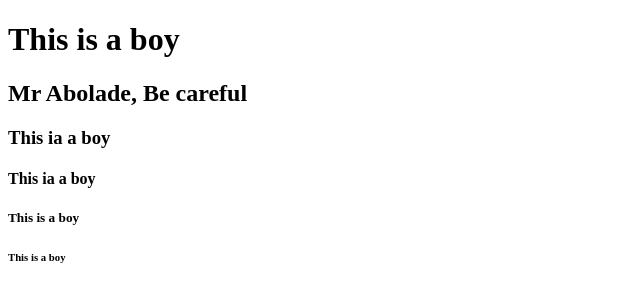
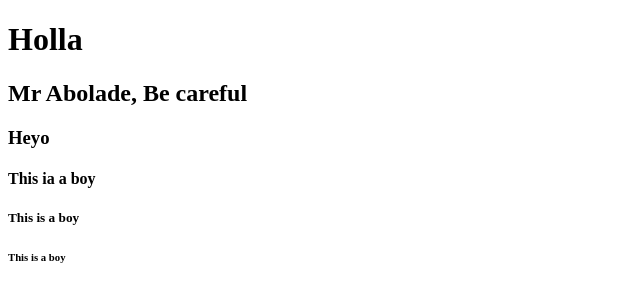
Before and after one commit to Grtnxhor/My-web-tutorial, a plain HTML site: page index.html in a window 1280 px wide. Shown: the whole page, without its empty margins (0-640 px from the left). Drawn offline with Linux system fonts and the light colour scheme.

Commit message:
changed some header content

```diff
--- a/index.html
+++ b/index.html
@@ -4,9 +4,9 @@
        <title>Free Web Class</title>
     </head>
     <body>
-      <h1>This is a boy</h1>
+      <h1>Holla</h1>
       <h2>Mr Abolade, Be careful</h2>
-      <h3>This ia a boy</h3>
+      <h3>Heyo</h3>
       <h4>This ia a boy</h4>
       <h5>This is a boy</h5>
       <h6>This is a boy</h6>
```
